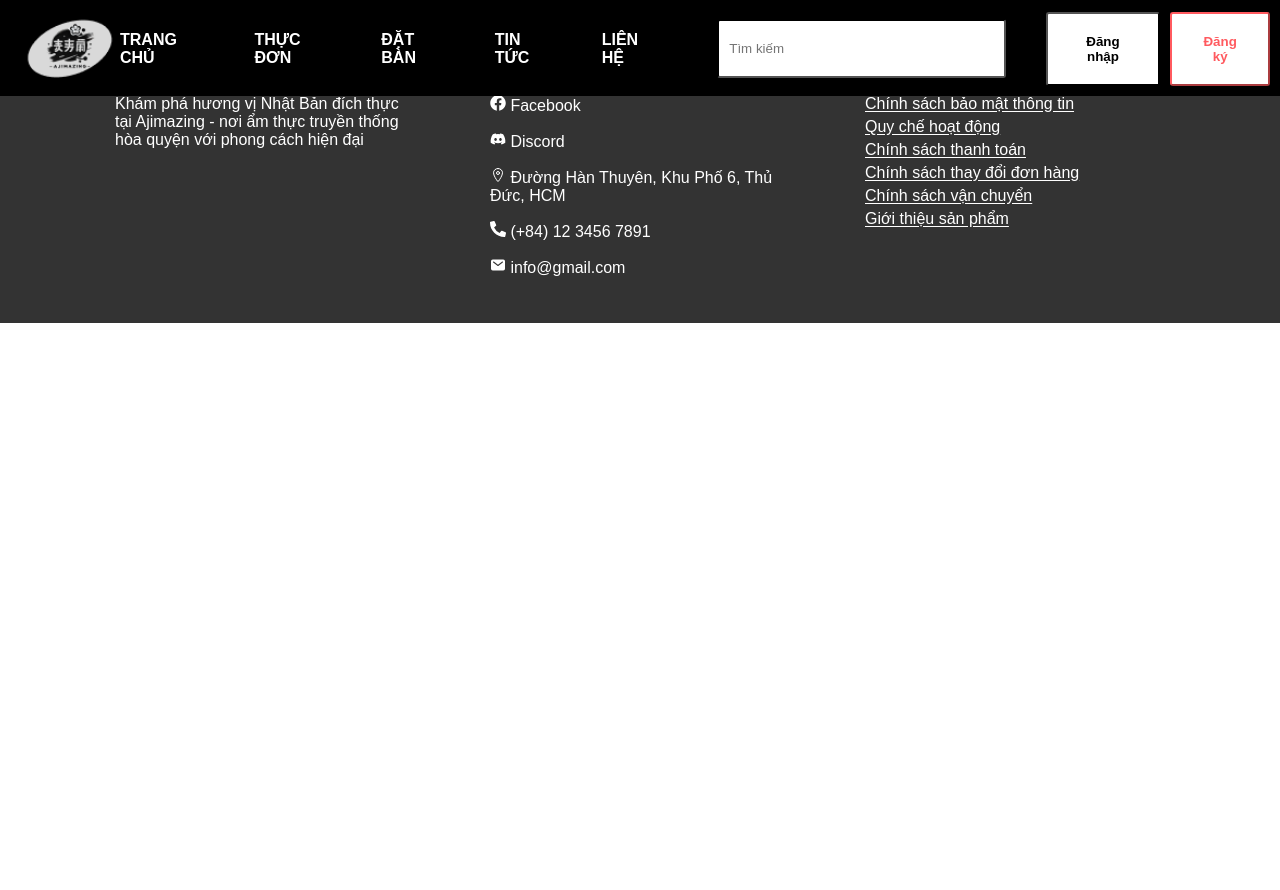
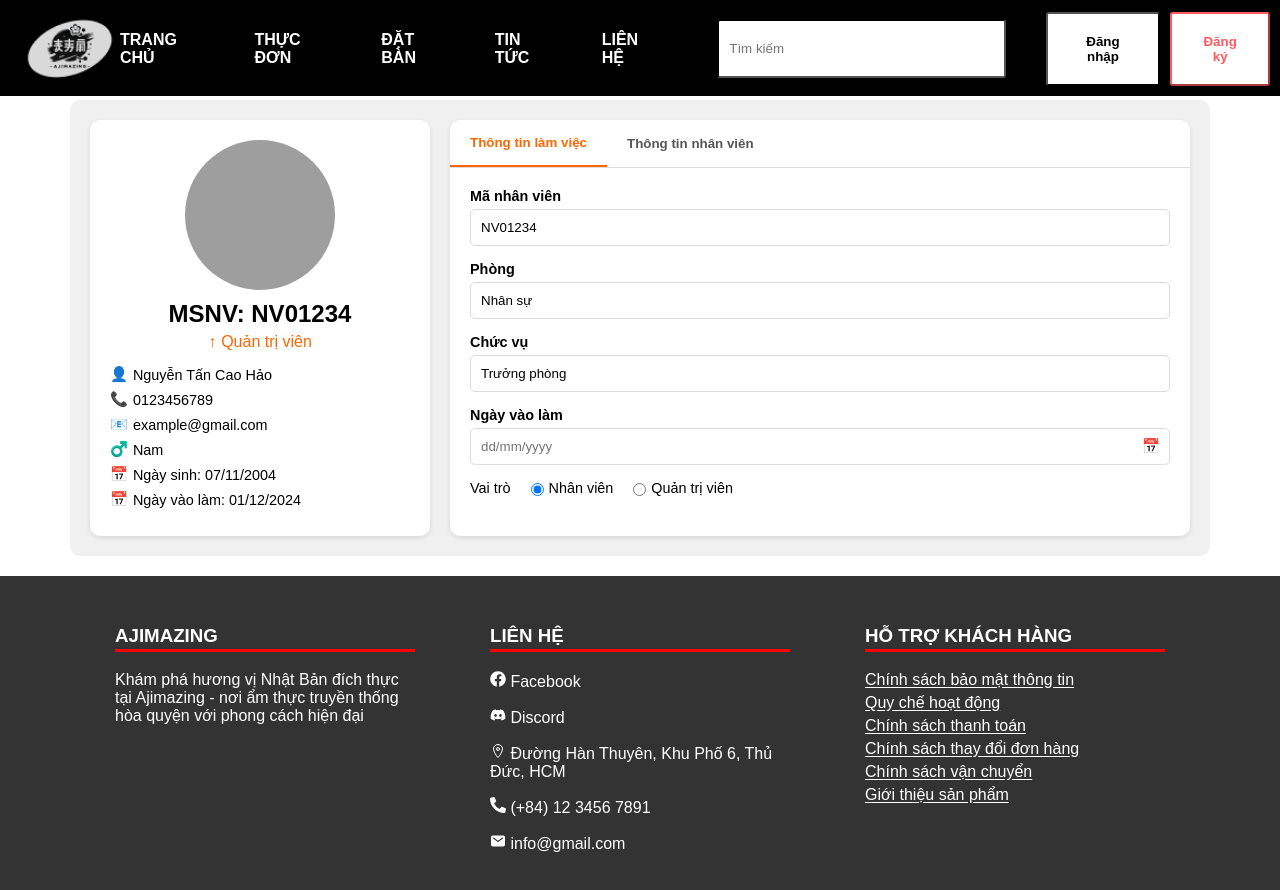
Before and after one commit to phvghuy/restaurant-management, a React (Create React App) app in the folder frontend/: page /employee-info in a window 1280 px wide. Shown: the top 890 px of the page. Before the commit the page ends 800 px from the top, so only its background shows below. Built offline with nearby package versions, Linux system fonts and the light colour scheme; grey boxes are pictures that could not be loaded.

Commit message:
Edit UserInfoPage

```diff
--- a/frontend/src/App.js
+++ b/frontend/src/App.js
@@ -14,6 +14,7 @@ import ResetPassword from './pages/ResetPassword/ResetPassword';
 import Reservation from "./pages/Reservation/Reservation";
 import VerifyEmail from "./pages/VerifyEmail/VerifyEmail";
 import BlogPageAdmin from "./pages/BlogPageAdmin/BlogPageAdmin";
+import EmployeeProfile from "./pages/UserInfoPage/UserInfoPage";
 
 
 function App() {
@@ -44,6 +45,7 @@ function App() {
           <Route path="/reset-password" element={<ResetPassword />} />
           <Route path="/verify" element={<VerifyEmail />} />
           <Route path="/BlogAdmin" element={<BlogPageAdmin />} />
+          <Route path="/employee-info" element={<EmployeeProfile />} />
         </Routes>
         <LoginPopup isOpen={isLoginPopupOpen} onClose={toggleLoginPopup} />
         <RegisterPopup isOpen={isRegisterPopupOpen} onClose={toggleRegisterPopup} />
--- a/frontend/src/pages/UserInfoPage/UserInfo.css
+++ /dev/null
@@ -1,140 +0,0 @@
-body {
-    font-family: Arial, sans-serif;
-    margin: 0;
-    padding: 0;
-    background-color: #fce6e6;
-  }
-
-  .container {
-    display: flex;
-    flex-direction: row;
-    justify-content: space-between;
-    gap: 20px;
-    padding: 20px;
-    max-width: 1200px;
-    margin: auto;
-  }
-
-  .profile-card {
-    background-color: white;
-    border-radius: 10px;
-    padding: 20px;
-    box-shadow: 0 4px 8px rgba(0, 0, 0, 0.1);
-    width: 30%;
-  }
-
-  .profile-card img {
-    width: 120px;
-    height: 120px;
-    border-radius: 50%;
-    margin: auto;
-    display: block;
-  }
-
-  .profile-card .profile-id {
-    text-align: center;
-    margin-top: 10px;
-    font-weight: bold;
-    font-size: 18px;
-  }
-
-  .profile-card .role {
-    text-align: center;
-    color: red;
-    font-size: 14px;
-    margin-top: 5px;
-  }
-
-  .profile-card .info {
-    margin-top: 20px;
-  }
-
-  .profile-card .info div {
-    display: flex;
-    align-items: center;
-    gap: 10px;
-    margin-bottom: 10px;
-    font-size: 14px;
-  }
-
-  .profile-card .info div i {
-    font-size: 16px;
-  }
-
-  .tab-container {
-    background-color: white;
-    border-radius: 10px;
-    padding: 20px;
-    box-shadow: 0 4px 8px rgba(0, 0, 0, 0.1);
-    width: 65%;
-  }
-
-  .tab-header {
-    display: flex;
-    justify-content: space-around;
-    border-bottom: 2px solid #ccc;
-    margin-bottom: 20px;
-  }
-
-  .tab-header button {
-    flex: 1;
-    padding: 10px;
-    border: none;
-    background: none;
-    font-size: 16px;
-    cursor: pointer;
-    font-weight: bold;
-  }
-
-  .tab-header button.active {
-    border-bottom: 3px solid black;
-  }
-
-  .tab-content {
-    display: none;
-  }
-
-  .tab-content.active {
-    display: block;
-  }
-
-  .input-group {
-    display: flex;
-    flex-wrap: wrap;
-    gap: 20px;
-    margin-bottom: 20px;
-  }
-
-  .input-group label {
-    flex: 1 0 100%;
-    font-weight: bold;
-  }
-
-  .input-group input,
-  .input-group select {
-    flex: 1;
-    padding: 8px;
-    border: 1px solid #ccc;
-    border-radius: 5px;
-  }
-
-  .section-title {
-    font-weight: bold;
-    margin-top: 20px;
-    margin-bottom: 10px;
-  }
-
-  .save-button {
-    display: inline-block;
-    background-color: #ff5b5b;
-    color: white;
-    padding: 10px 20px;
-    border: none;
-    border-radius: 5px;
-    cursor: pointer;
-    font-size: 16px;
-  }
-
-  .save-button:hover {
-    background-color: #e04848;
-  }
--- /dev/null
+++ b/frontend/src/pages/UserInfoPage/UserInfoPage.css
@@ -0,0 +1,228 @@
+.employee-profile {
+  margin-top: 100px !important;
+  display: flex;
+  width: 100%;
+  max-width: 1100px;
+  padding: 20px;
+  margin: 20px auto;
+  background-color: #f0f0f0; /* Thêm màu nền */
+    border-radius: 10px;
+}
+
+.employee-card {
+  width: 300px;
+  background-color: #fff;
+  border-radius: 10px;
+  padding: 20px;
+    box-shadow: 0px 2px 5px rgba(0, 0, 0, 0.1);
+}
+
+.profile-avatar {
+  width: 150px;
+  height: 150px;
+  border-radius: 50%;
+  overflow: hidden;
+  margin: 0 auto 10px;
+}
+
+.profile-avatar img {
+  width: 100%;
+  height: 100%;
+  object-fit: cover;
+}
+
+.employee-id {
+  font-size: 1.5rem;
+  font-weight: bold;
+  text-align: center;
+  margin-bottom: 5px;
+}
+
+.employee-role {
+  font-size: 1rem;
+  text-align: center;
+  margin-bottom: 15px;
+  color: #ff6600;
+  display: flex;
+    justify-content: center;
+}
+
+.employee-role .arrow{
+    margin-right: 5px;
+    font-size: 1rem;
+}
+
+.employee-details .icon {
+    margin-right: 5px;
+}
+
+.employee-details {
+    font-size: 0.9rem;
+}
+
+.employee-detail-row {
+  margin-bottom: 8px;
+    display: flex;
+    align-items: center;
+}
+
+.employee-info {
+  flex: 1;
+  margin-left: 20px;
+  background-color: #fff;
+  border-radius: 10px;
+  box-shadow: 0px 2px 5px rgba(0, 0, 0, 0.1);
+}
+
+.tab-header {
+  display: flex;
+  border-bottom: 1px solid #ddd;
+}
+
+.tab-item {
+  padding: 15px 20px;
+  cursor: pointer;
+  font-weight: bold;
+  color: #555;
+  border-bottom: 2px solid transparent;
+    transition: all 0.2s ease-in;
+    background: none;
+    border: none;
+}
+
+.tab-item.active {
+  border-bottom: 2px solid #ff6600;
+  color: #ff6600;
+}
+
+.tab-content {
+  padding: 20px;
+}
+
+.input-group {
+    display: flex;
+    flex-direction: column;
+    margin-bottom: 15px;
+}
+
+.input-group label {
+    font-size: 0.9rem;
+    margin-bottom: 5px;
+    font-weight: bold;
+}
+
+.input-group input,
+.input-group select {
+  padding: 10px;
+    border: 1px solid #ddd;
+    border-radius: 5px;
+    outline: none;
+    transition: border-color 0.2s ease-in-out;
+}
+
+.input-group input:focus,
+.input-group select:focus {
+  border-color: #ff6600;
+}
+
+.role-group {
+  display: flex;
+    margin-bottom: 15px;
+    font-size: 0.9rem;
+    align-items: center;
+}
+
+.role-group label {
+  margin-right: 15px;
+    display: flex;
+    align-items: center;
+    cursor: pointer;
+}
+
+.role-group label input {
+  margin-right: 5px;
+}
+
+.date-input {
+    position: relative;
+}
+
+.icon-calendar {
+    position: relative;
+    right: 30px;
+    color: #999;
+    pointer-events: none;
+    font-size: 0.9rem;
+}
+
+.banking-info-group{
+    margin-top: 20px;
+     border-top: 1px solid #ddd;
+    padding-top: 20px;
+}
+.group-title {
+    font-weight: bold;
+    font-size: 1rem;
+    margin-bottom: 10px;
+}
+
+.save-button {
+    padding: 12px 20px;
+    background-color: #ff6600;
+    color: #fff;
+    border: none;
+    border-radius: 5px;
+    cursor: pointer;
+    font-weight: bold;
+    transition: all 0.2s ease-in;
+    margin-top: 10px;
+}
+
+.save-button:hover{
+    background-color: #e65c00;
+}
+
+.input-group {
+  display: flex;
+  flex-direction: column;
+  margin-bottom: 15px;
+}
+
+.input-group label {
+  font-size: 0.9rem;
+  margin-bottom: 5px;
+  font-weight: bold;
+}
+.input-container{
+    display: flex;
+     align-items: center;
+    position: relative;
+}
+.input-container input {
+  padding: 10px;
+    border: 1px solid #ddd;
+    border-radius: 5px;
+    outline: none;
+    transition: border-color 0.2s ease-in-out;
+    flex: 1;
+}
+.input-container input:focus {
+  border-color: #ff6600;
+}
+.icon-calendar {
+    position: absolute;
+    right: 10px; /* Khoảng cách từ icon đến cạnh phải của input */
+    color: #999;
+    pointer-events: none; /* Ngăn chặn click vào icon */
+    font-size: 0.9rem;
+     /* Đảm bảo icon ở giữa chiều cao */
+      display: flex;
+      align-items: center;
+    height: 100%;
+}
+
+.label {
+  font-size: 0.9rem;
+  margin-bottom: 5px;
+  font-weight: bold;
+}
--- a/frontend/src/pages/UserInfoPage/UserInfoPage.jsx
+++ b/frontend/src/pages/UserInfoPage/UserInfoPage.jsx
@@ -1,98 +1,150 @@
 import React, { useState } from 'react';
-import './UserInfo.css';
+import './UserInfoPage.css';
 
-const UserInfo = () => {
-  const [activeTab, setActiveTab] = useState('work');
-  const [role, setRole] = useState('employee');
+const EmployeeProfile = () => {
+  const [activeTab, setActiveTab] = useState('workInfo');
+  const [role, setRole] = useState('staff'); // Mặc định chọn nhân viên
 
-  const handleTabSwitch = (tab) => setActiveTab(tab);
+  const handleTabChange = (tab) => {
+    setActiveTab(tab);
+  };
+
+  const handleRoleChange = (e) => {
+    setRole(e.target.value);
+  };
 
   return (
-    <div className="user-info-container">
-      <div className="left-panel">
-        <div className="avatar"></div>
-        <p className="user-id">MSNV: NV01234</p>
-        <p className="role">Quản trị viên</p>
-        <ul className="user-details">
-          <li>Nguyễn Tấn Cao Hảo</li>
-          <li>0123456789</li>
-          <li>example@gmail.com</li>
-          <li>Nam</li>
-          <li>Ngày sinh: 07/11/2004</li>
-          <li>Ngày vào làm: 01/12/2024</li>
-        </ul>
+    <div className="employee-profile">
+      <div className="employee-card">
+        <div className="profile-avatar">
+          <img src="./user-avatar.jpg" alt="Employee Avatar" />
+        </div>
+        <div className="employee-id">MSNV: NV01234</div>
+        <div className="employee-role">
+          <span className="arrow">↑</span>Quản trị viên
+        </div>
+        <div className="employee-details">
+          <div className="employee-detail-row">
+            <span className="icon">👤</span>
+            <span>Nguyễn Tấn Cao Hảo</span>
+          </div>
+          <div className="employee-detail-row">
+            <span className="icon">📞</span>
+            <span>0123456789</span>
+          </div>
+          <div className="employee-detail-row">
+            <span className="icon">📧</span>
+            <span>example@gmail.com</span>
+          </div>
+          <div className="employee-detail-row">
+            <span className="icon">♂️</span>
+            <span>Nam</span>
+          </div>
+          <div className="employee-detail-row">
+            <span className="icon">📅</span>
+            <span>Ngày sinh: 07/11/2004</span>
+          </div>
+          <div className="employee-detail-row">
+            <span className="icon">📅</span>
+            <span>Ngày vào làm: 01/12/2024</span>
+          </div>
+        </div>
       </div>
 
-      <div className="right-panel">
-        <div className="tabs">
+      <div className="employee-info">
+        <div className="tab-header">
             <button
-            className={activeTab === 'work' ? 'active' : ''}
-            onClick={() => handleTabSwitch('work')}
+                className={`tab-item ${activeTab === 'workInfo' ? 'active' : ''}`}
+                onClick={() => handleTabChange('workInfo')}
                 >
                 Thông tin làm việc
             </button>
           <button
-            className={activeTab === 'personal' ? 'active' : ''}
-            onClick={() => handleTabSwitch('personal')}
+            className={`tab-item ${activeTab === 'personalInfo' ? 'active' : ''}`}
+            onClick={() => handleTabChange('personalInfo')}
           >
             Thông tin nhân viên
           </button>
         </div>
 
         <div className="tab-content">
-          {activeTab === 'work' && (
-            <div>
-              <h3>Thông tin làm việc</h3>
-              <form>
+          {activeTab === 'workInfo' && (
+            <div className="work-info-tab">
+                <div className="input-group">
                 <label>Mã nhân viên</label>
                 <input type="text" value="NV01234" readOnly />
+                </div>
+                <div className="input-group">
                     <label>Phòng</label>
                     <input type="text" value="Nhân sự" readOnly />
+                </div>
+                 <div className="input-group">
                      <label>Chức vụ</label>
                     <input type="text" value="Trưởng phòng" readOnly />
+                 </div>
+                <div className="input-group">
+                    <label>Ngày vào làm</label>
+                      <div class="input-container">
+                        <input type="text" placeholder="dd/mm/yyyy" className="date-input" />
+                        <span className="icon-calendar">📅</span>
+                      </div>
+                </div>
+                <div className="role-group">
                   <label>Vai trò</label>
-                <div className="radio-group">
                   <label>
                       <input
                       type="radio"
-                      name="role"
-                      value="employee"
-                      checked={role === 'employee'}
-                      onChange={() => setRole('employee')}
+                      value="staff"
+                      checked={role === "staff"}
+                      onChange={handleRoleChange}
                       />
                       Nhân viên
                   </label>
                   <label>
                       <input
                       type="radio"
-                      name="role"
-                      value="admin"
-                      checked={role === 'admin'}
-                      onChange={() => setRole('admin')}
+                      value="manager"
+                      checked={role === "manager"}
+                      onChange={handleRoleChange}
                       />
                       Quản trị viên
                       </label>
                   </div>
-              </form>
             </div>
           )}
-
-          {activeTab === 'personal' && (
-            <div>
-              <h3>Thông tin nhân viên</h3>
-              <form>
+          {activeTab === 'personalInfo' && (
+            <div className="personal-info-tab">
+                <div className="input-group">
                     <label>Họ và tên</label>
                     <input type="text" value="Nguyễn Tấn Cao Hảo" readOnly />
+                </div>
+
+                <div className="input-group">
                   <label>Giới tính</label>
-                <select value="Nam" disabled>
-                  <option value="Nam">Nam</option>
-                  <option value="Nữ">Nữ</option>
+                    <div class="select-container">
+                      <select>
+                        <option value="male">Nam</option>
+                        <option value="female">Nữ</option>
+                        <option value="other">Khác</option>
                       </select>
+                      <span className="select-arrow"></span>
+                    </div>
+                </div>
+
+                <div className="input-group">
                     <label>Ngày sinh</label>
                     <input type="text" value="07/11/2004" readOnly />
+                </div>
+
+                <div className="input-group">
                   <label>Email</label>
                   <input type="email" value="example@gmail.com" readOnly />
-              </form>
+                </div>
+
+                <div className="input-group">
+                  <label>Số điện thoại</label>
+                  <input type="phone" value="0123456789" readOnly />
+                </div>
               </div>
           )}
         </div>
@@ -101,4 +153,4 @@ const UserInfo = () => {
   );
 };
 
-export default UserInfo;
+export default EmployeeProfile;
```
Also changed, not shown: frontend/src/pages/UserInfoPage/user-avatar.jpg (added). Lines whose indentation alone changed are shown as unchanged.
